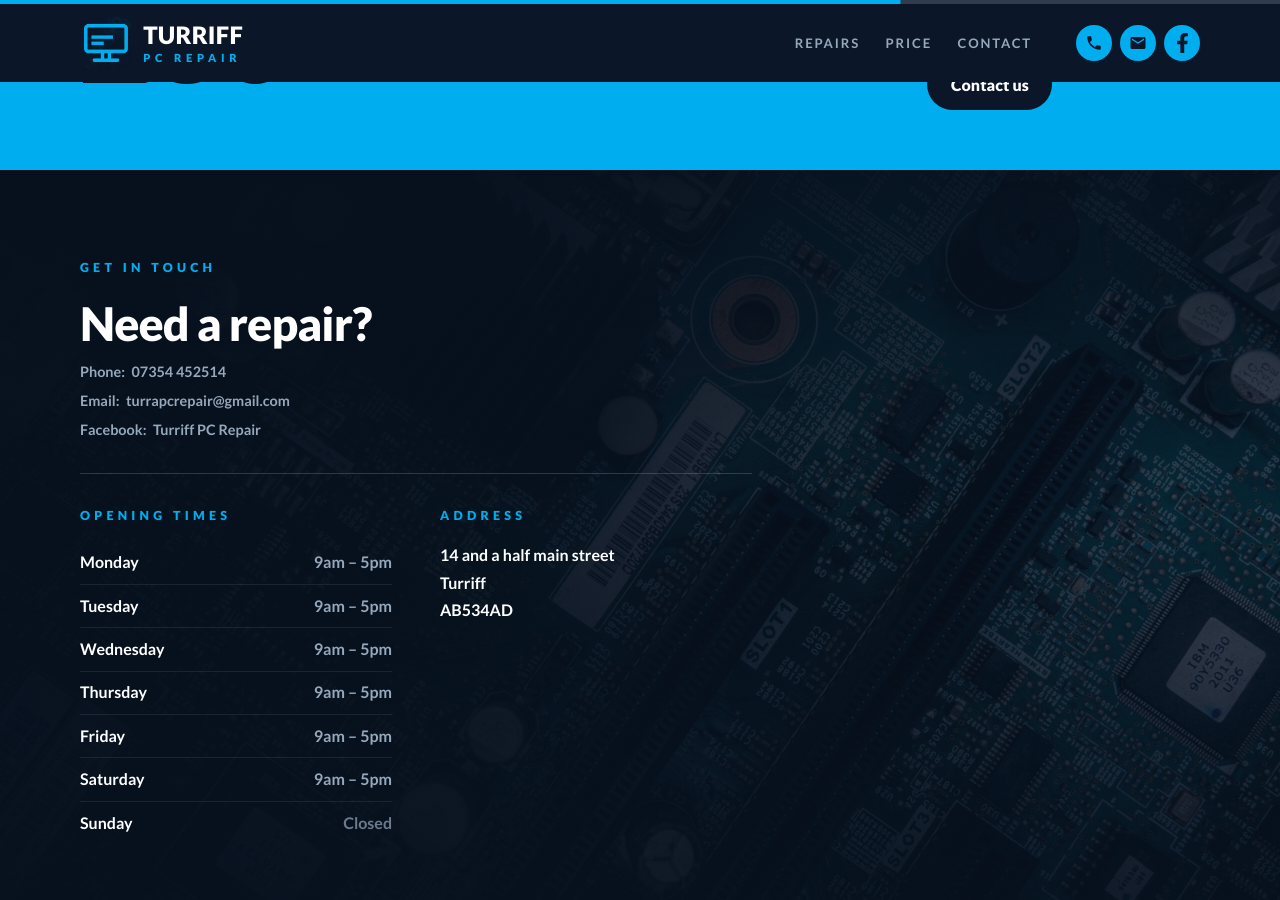
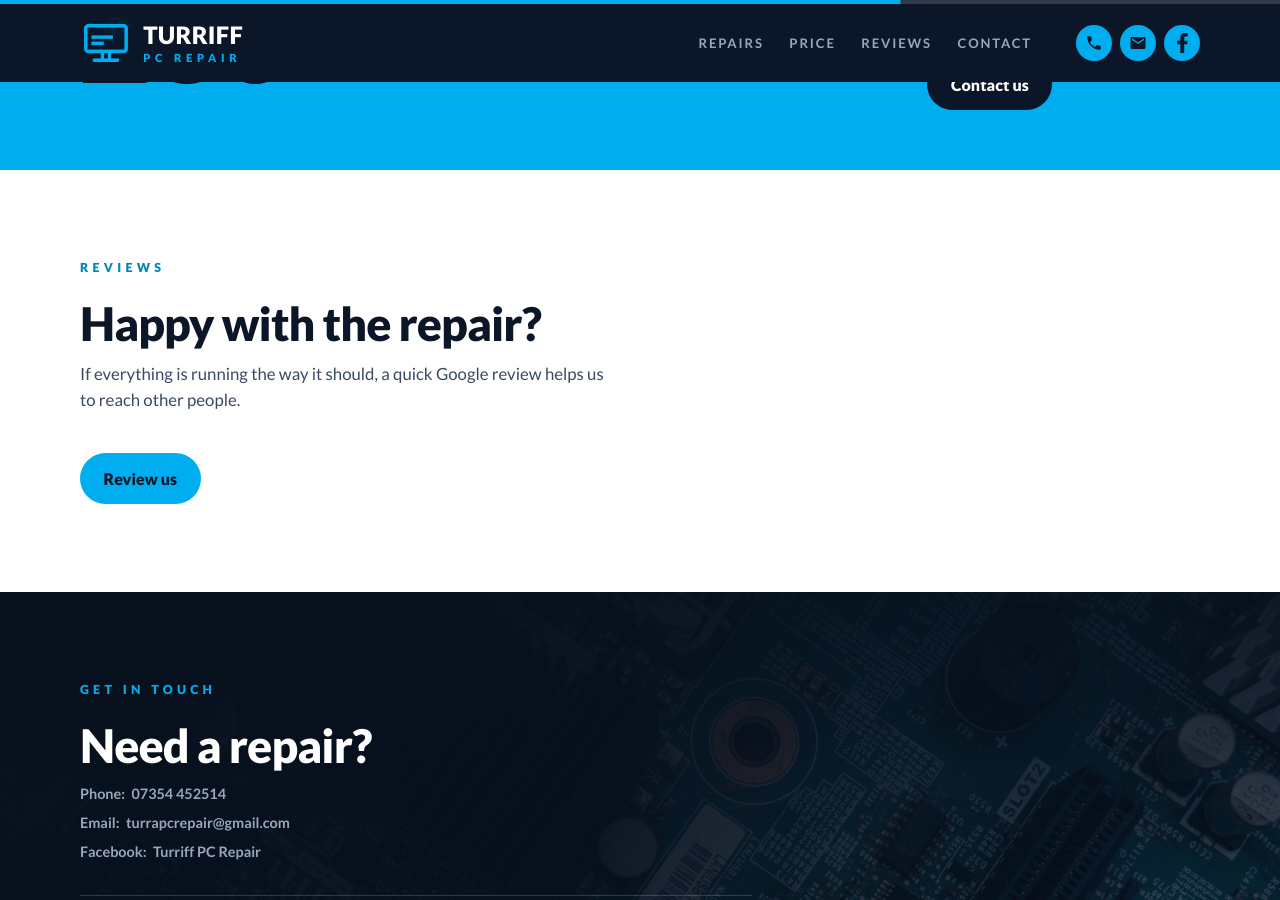
Before and after one commit to linuxer0x42/turriffpcrepair-website, a Jekyll site: the page built from index.html, in a window 1280 px wide and 900 px high, scrolled down 1260 px. Built offline with Jekyll 4.4.1, drawn with Linux system fonts in a browser that asks for light colours.

Commit message:
feat: add "Review us" section and nav link
Add a reviews band between the price and contact sections whose "Review
us" button opens the business's Google review page in a new tab.

- read the link from review_url in _config.yml
- add a Reviews link to the header nav between Price and Contact
- document the setting in the README

```diff
--- a/_config.yml
+++ b/_config.yml
@@ -20,6 +20,7 @@ phone_display: "07354 452514"
 phone_link: "+447354452514"
 email: "turrapcrepair@gmail.com"
 facebook_url: "https://www.facebook.com/profile.php?id=61596559057705"
+review_url: "https://g.page/r/CZ599JtDR9CQEBM/review"
 price: "£30"
 
 # --- address (shown beside the opening times and in the schema) ---
--- a/_includes/header.html
+++ b/_includes/header.html
@@ -15,6 +15,7 @@
     <nav class="nav" aria-label="Sections">
       <a href="#repairs">Repairs</a>
       <a href="#price">Price</a>
+      <a href="#reviews">Reviews</a>
       <a href="#contact">Contact</a>
     </nav>
 
--- a/index.html
+++ b/index.html
@@ -64,6 +64,21 @@ description: >-
   </div>
 </section>
 
+<section class="section reviews" id="reviews">
+  <div class="wrap">
+    <p class="kicker kicker-dark">Reviews</p>
+    <h2>Happy with the repair?</h2>
+    <p class="intro">
+      If everything is running the way it should, a quick Google review helps
+      us to reach other people.
+    </p>
+    <p class="actions">
+      <a class="btn btn-primary" href="{{ site.review_url }}"
+         target="_blank" rel="noopener noreferrer">Review us</a>
+    </p>
+  </div>
+</section>
+
 <section class="contact contact-photo" id="contact">
   <div class="wrap">
     <p class="kicker">Get in touch</p>
```
Also changed, not shown: README.md.
